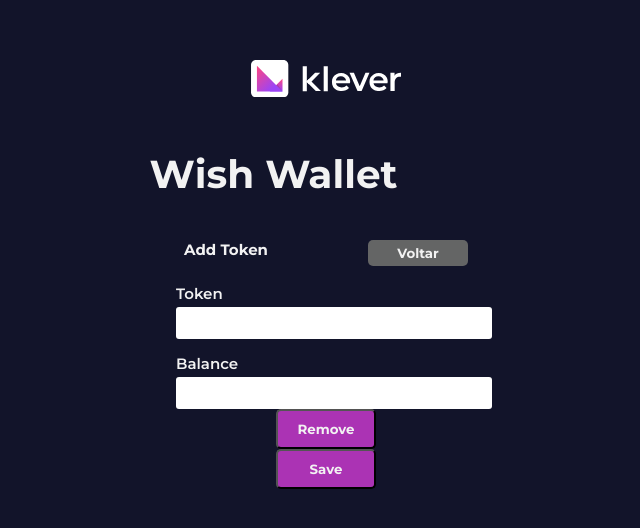
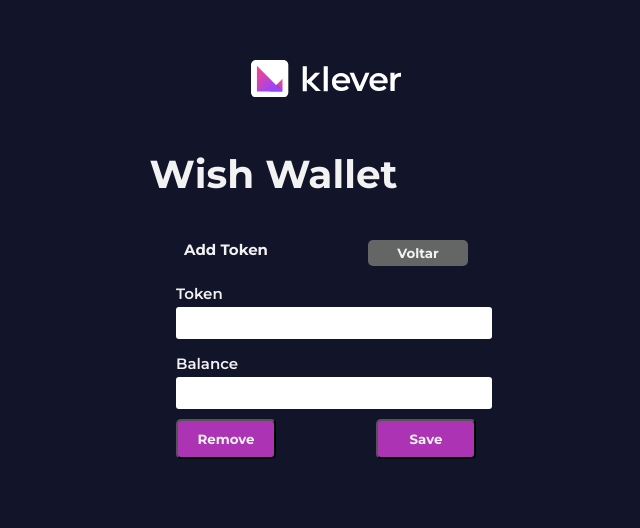
Before and after one commit to giovanni-maldonado/desafio-tecnico-klever-front, a React (Create React App) app in the folder wallet-app/: page /edit-token/1 in a window 1280 px wide. Shown: the top 528 px of the page, without its empty margins (314-954 px from the left). Built offline with nearby package versions, Linux system fonts and the light colour scheme; some icons are missing.

Commit message:
feat: pequenas estilizações nas posições dos botões

```diff
--- a/wallet-app/src/styles/TokenStyle.css
+++ b/wallet-app/src/styles/TokenStyle.css
@@ -31,3 +31,9 @@
   background-color: white;
   width: 100%;
 }
+
+.token-buttons-container {
+  display: flex;
+  margin-left: -100px;
+  margin-top: 10px;
+}
```
